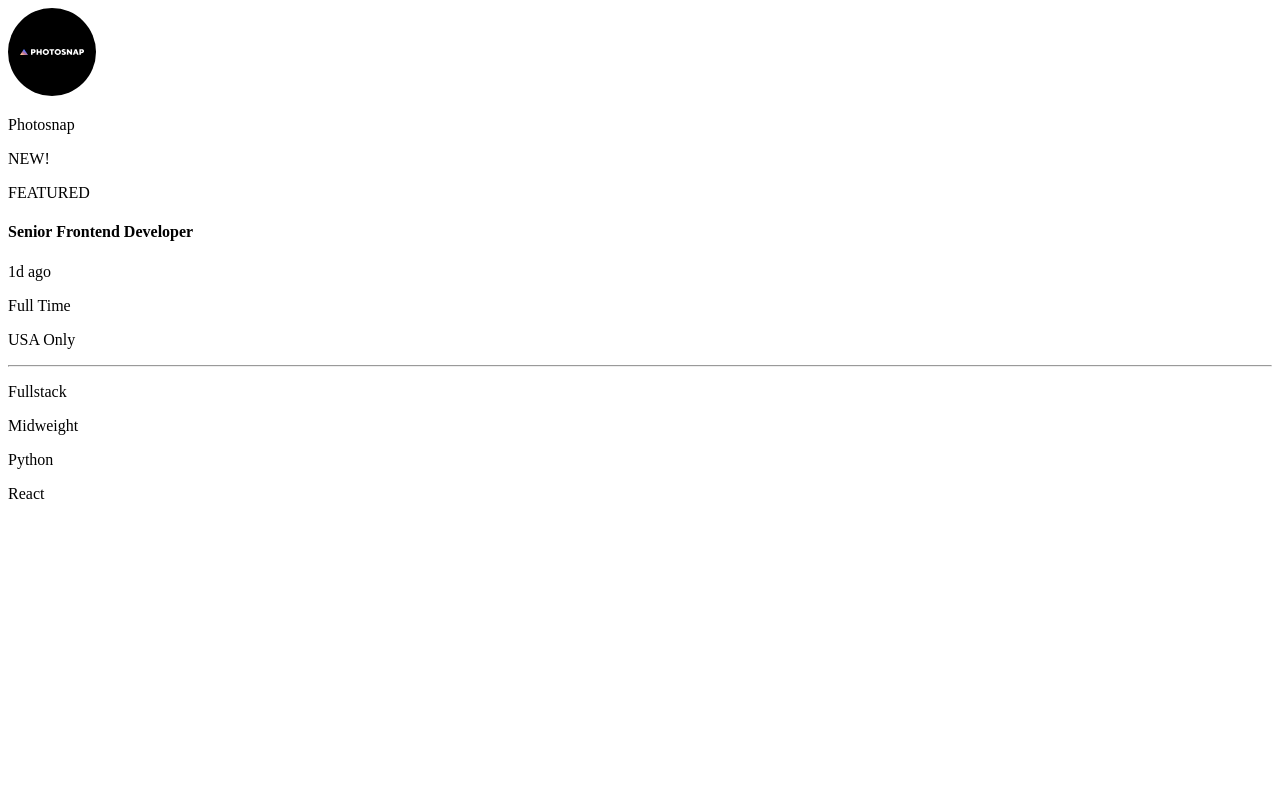
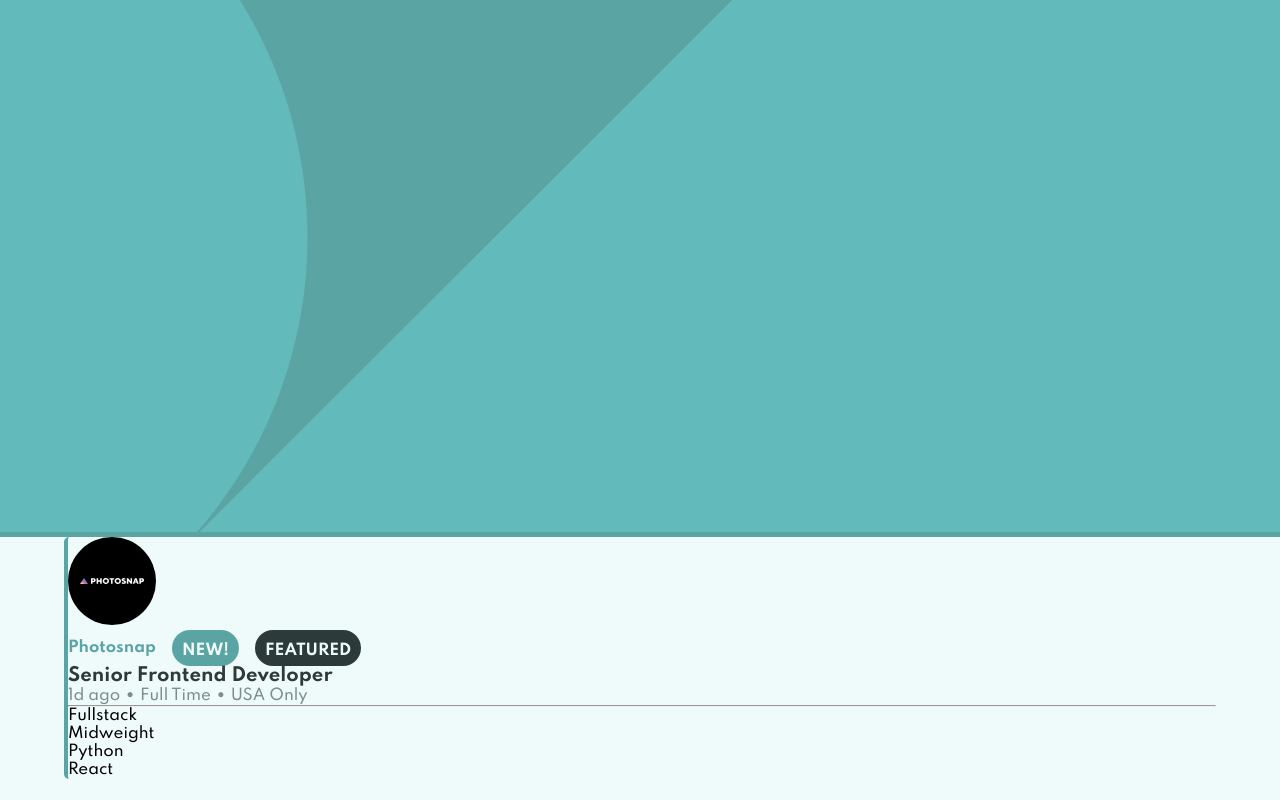
Before and after one commit to CondensedMilk7/static-job-listings, an Angular app: page / in a window 1280 px wide. Built offline with nearby package versions, Linux system fonts and the light colour scheme.

Commit message:
half-assed card styling. I really need to speed up

```diff
--- a/src/app/app.component.html
+++ b/src/app/app.component.html
@@ -1 +1,6 @@
-<app-listing [company]="data[0]"></app-listing>
+<header class="img-header">
+  <img src="../assets/images/bg-header-mobile.svg" alt="" />
+</header>
+<div class="flex-container">
+  <app-listing [company]="data[0]"></app-listing>
+</div>
--- a/src/app/app.component.ts
+++ b/src/app/app.component.ts
@@ -1,4 +1,4 @@
-import { Component, OnInit } from '@angular/core';
+import { Component } from '@angular/core';
 import { DataService } from './data.service';
 
 @Component({
--- a/src/app/listing/listing.component.html
+++ b/src/app/listing/listing.component.html
@@ -2,13 +2,17 @@
   <img [src]="company.logo" alt="company logo" class="company-logo" />
   <div class="name-tags">
     <p class="company-name">{{ company.company }}</p>
-    <p class="new" *ngIf="company.new">NEW!</p>
-    <p class="featured" *ngIf="company.featured">FEATURED</p>
+    <div>
+      <p class="new" *ngIf="company.new">NEW!</p>
+      <p class="featured" *ngIf="company.featured">FEATURED</p>
+    </div>
   </div>
   <h4 class="position">{{ company.position }}</h4>
   <div class="details">
     <p class="posted-at">{{ company.postedAt }}</p>
+    <span class="bullet">•</span>
     <p class="contract">{{ company.contract }}</p>
+    <span class="bullet">•</span>
     <p class="location">{{ company.location }}</p>
   </div>
   <hr />
--- a/src/styles.css
+++ b/src/styles.css
@@ -1 +1,103 @@
-/* You can add global styles to this file, and also import other style files */
+@import url("https://fonts.googleapis.com/css2?family=Spartan:wght@500;700&display=swap");
+
+* {
+  box-sizing: border-box;
+  margin: 0;
+  padding: 0;
+}
+
+html {
+  font-size: 15px;
+  font-family: "Spartan", sans-serif;
+}
+
+:root {
+  /* primary */
+  --desat-dark-cyan: hsl(180, 29%, 50%);
+  /* background */
+  --light-gray-cyan: hsl(180, 52%, 96%);
+  /* filter tablets */
+  --light-gray-cyan2: hsl(180, 31%, 95%);
+  --dark-gray-cyan: hsl(180, 8%, 52%);
+  --very-dark-cyan: hsl(180, 14%, 20%);
+}
+
+body {
+  background: var(--light-gray-cyan);
+}
+
+.img-header {
+  background: var(--desat-dark-cyan);
+}
+
+.img-header img {
+  width: 100%;
+}
+
+.flex-container {
+  display: flex;
+  flex-direction: column;
+  align-items: center;
+  justify-content: flex-start;
+}
+
+.card {
+  width: 90vw;
+  border-left: 4px solid var(--desat-dark-cyan);
+  border-radius: 5px;
+}
+
+.name-tags {
+  display: flex;
+  align-items: center;
+  flex-wrap: wrap;
+}
+
+.name-tags p {
+  font-weight: 700;
+}
+
+.name-tags div {
+  display: flex;
+  align-items: center;
+  margin-left: 8px;
+}
+
+.name-tags div p {
+  margin: 0 8px;
+}
+
+.company-name {
+  color: var(--desat-dark-cyan);
+}
+
+.new {
+  background: var(--desat-dark-cyan);
+  padding: 6px 10px;
+  padding-top: 12px;
+  border-radius: 20px;
+  color: var(--light-gray-cyan);
+}
+
+.featured {
+  background: var(--very-dark-cyan);
+  padding: 6px 10px;
+  padding-top: 12px;
+  border-radius: 20px;
+  color: var(--light-gray-cyan);
+}
+
+.position {
+  font-size: 1.2rem;
+  color: var(--very-dark-cyan);
+}
+
+.details {
+  display: flex;
+  color: var(--dark-gray-cyan);
+}
+
+.bullet {
+  margin: 0 6px;
+  font-weight: bold;
+}
```
